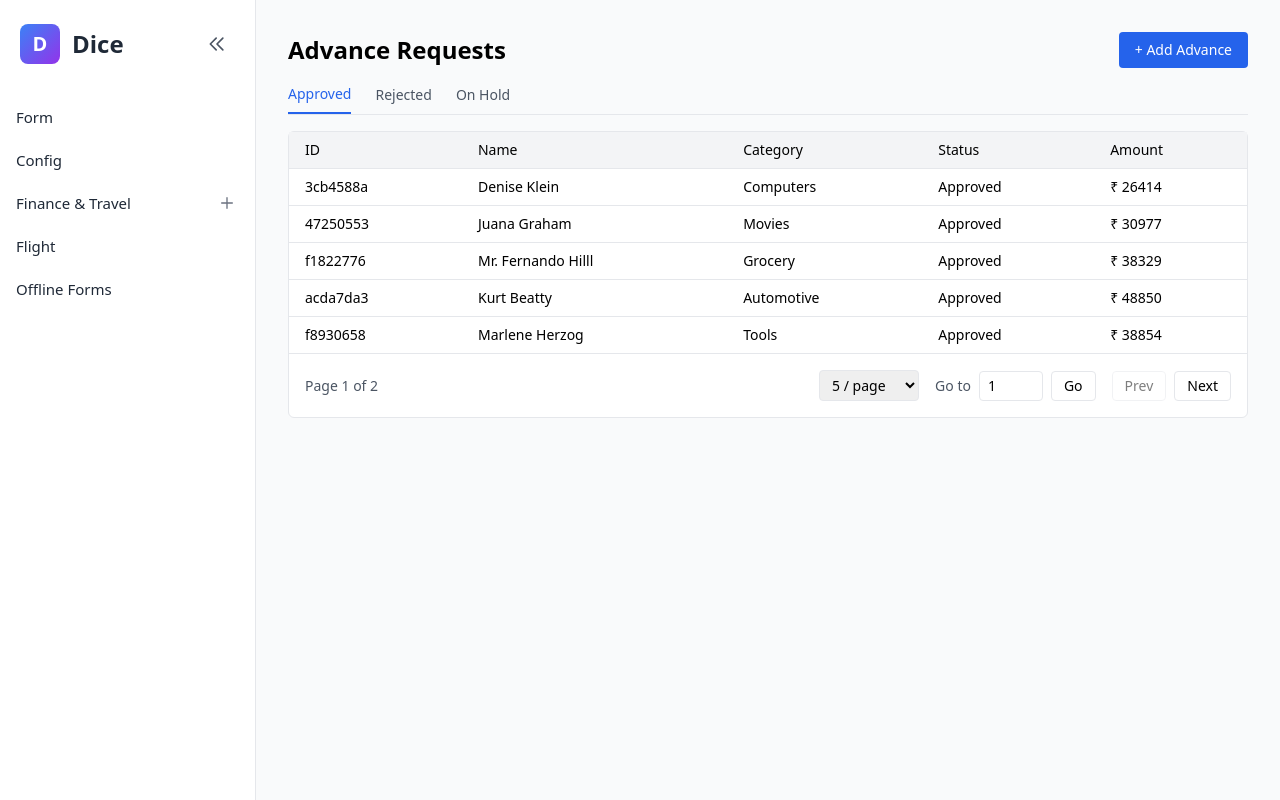
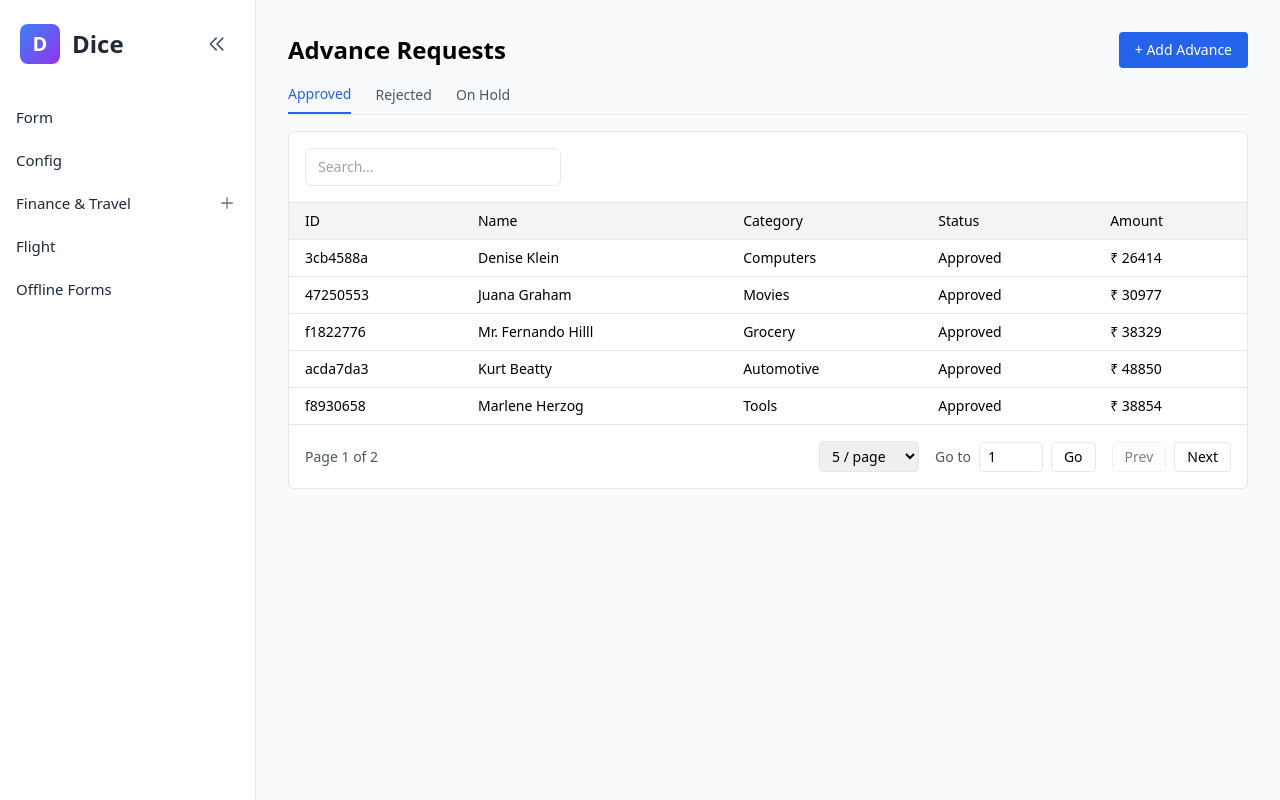
Before and after one commit to VinayLodhi1712/dice-dashboard, a React (Vite) app in the folder frontend/: page /advances in a window 1280 px wide. Built offline with nearby package versions, Linux system fonts and the light colour scheme.

Commit message:
Add Search input with debouncing

```diff
--- a/frontend/src/components/ui/Table.jsx
+++ b/frontend/src/components/ui/Table.jsx
@@ -1,4 +1,4 @@
-import { useState } from "react";
+import { useMemo, useState, useEffect } from "react";
 
 export default function Table({
   columns,
@@ -9,10 +9,34 @@ export default function Table({
   const [pageSize, setPageSize] = useState(defaultPageSize);
   const [currentPage, setCurrentPage] = useState(1);
   const [pageInput, setPageInput] = useState("1");
-  console.log("pageInput : ",pageInput)
+  const [searchText, setSearchText] = useState("");
+  const [debouncedSearch, setdebouncedSearch] = useState("");
+  console.log("pageInput : ", pageInput);
 
-  const totalPages = Math.max(1, Math.ceil(data.length / pageSize));
-  console.log("totalPages : ",totalPages)
+  useEffect(()=>{
+    const timer = setTimeout(()=>{
+      setdebouncedSearch(searchText);
+      setCurrentPage(1);
+      setPageInput(1);
+    },300)
+    return () => clearTimeout(timer)
+  }, [searchText]);
+
+  const filteredData = useMemo(() => {
+    if (!debouncedSearch) return data;
+    const lowerSearch = debouncedSearch.toLowerCase();
+    return data.filter((row) =>
+      columns.some((col) =>
+        String(row[col.key] ?? "")
+          .toLowerCase()
+          .includes(lowerSearch),
+      ),
+    );
+  }, [data, debouncedSearch, columns]);
+  const totalPages = Math.max(1, Math.ceil(filteredData.length / pageSize));
+  console.log("totalPages : ", totalPages);
+
+
 
   if (currentPage > totalPages) {
     setCurrentPage(totalPages);
@@ -20,7 +44,7 @@ export default function Table({
   }
 
   const startIndex = (currentPage - 1) * pageSize;
-  const paginatedData = data.slice(startIndex, startIndex + pageSize);
+  const paginatedData = filteredData.slice(startIndex, startIndex + pageSize);
 
   const goToPage = (page) => {
     if (page < 1) page = 1;
@@ -32,6 +56,17 @@ export default function Table({
 
   return (
     <div className="bg-white border rounded-md mt-4">
+      <div className="p-4 border-b flex justify-between items-center">
+        <input
+          type="text"
+          value={searchText}
+          onChange={(e) => {
+            setSearchText(e.target.value);
+          }}
+          placeholder="Search..."
+          className="w-64 border rounded-md px-3 py-2 text-sm focus:outline-none focus:ring-2 focus:ring-blue-500"
+        />
+      </div>
       <table className="w-full text-sm">
         <thead className="bg-gray-100">
           <tr>
@@ -73,7 +108,6 @@ export default function Table({
         </span>
 
         <div className="flex items-center gap-4">
-
           <select
             value={pageSize}
             onChange={(e) => {
@@ -110,7 +144,6 @@ export default function Table({
             </button>
           </div>
 
-
           <div className="flex gap-2">
             <button
               disabled={currentPage === 1}
--- a/frontend/src/hooks/useOnlineStatus.js
+++ b/frontend/src/hooks/useOnlineStatus.js
@@ -25,7 +25,7 @@ export default function useOnlineStatus(onChange) {
     };
 
     check();
-    const i = setInterval(check, 3000);
+    const i = setInterval(check, 1000);
 
     window.addEventListener("online", check);
     window.addEventListener("offline", check);
```
